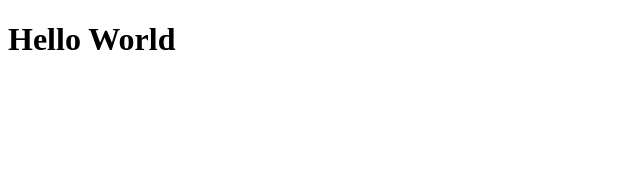
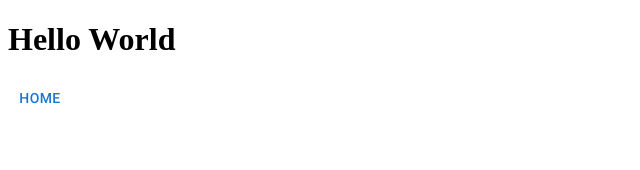
Before and after one commit to mikestah808/crypto-tracker, a React (Create React App) app: page / in a window 1280 px wide. Shown: the top 170 px of the page, without its empty margins (0-640 px from the left). Built offline with nearby package versions, Linux system fonts and the light colour scheme.

Commit message:
installed react router dom

```diff
--- a/package.json
+++ b/package.json
@@ -12,6 +12,7 @@
     "@testing-library/user-event": "^13.5.0",
     "react": "^18.1.0",
     "react-dom": "^18.1.0",
+    "react-router-dom": "^6.3.0",
     "react-scripts": "5.0.1",
     "web-vitals": "^2.1.4"
   },
--- a/src/App.js
+++ b/src/App.js
@@ -1,9 +1,10 @@
-
+import Button from '@mui/material/Button';
 
 function App() {
   return (
     <div>
     <h1>Hello World </h1>
+    <Button>Home</Button>
     </div>
   );
 }
```
Also changed, not shown: 1 other file (tests, documents, lock files or other folders).
